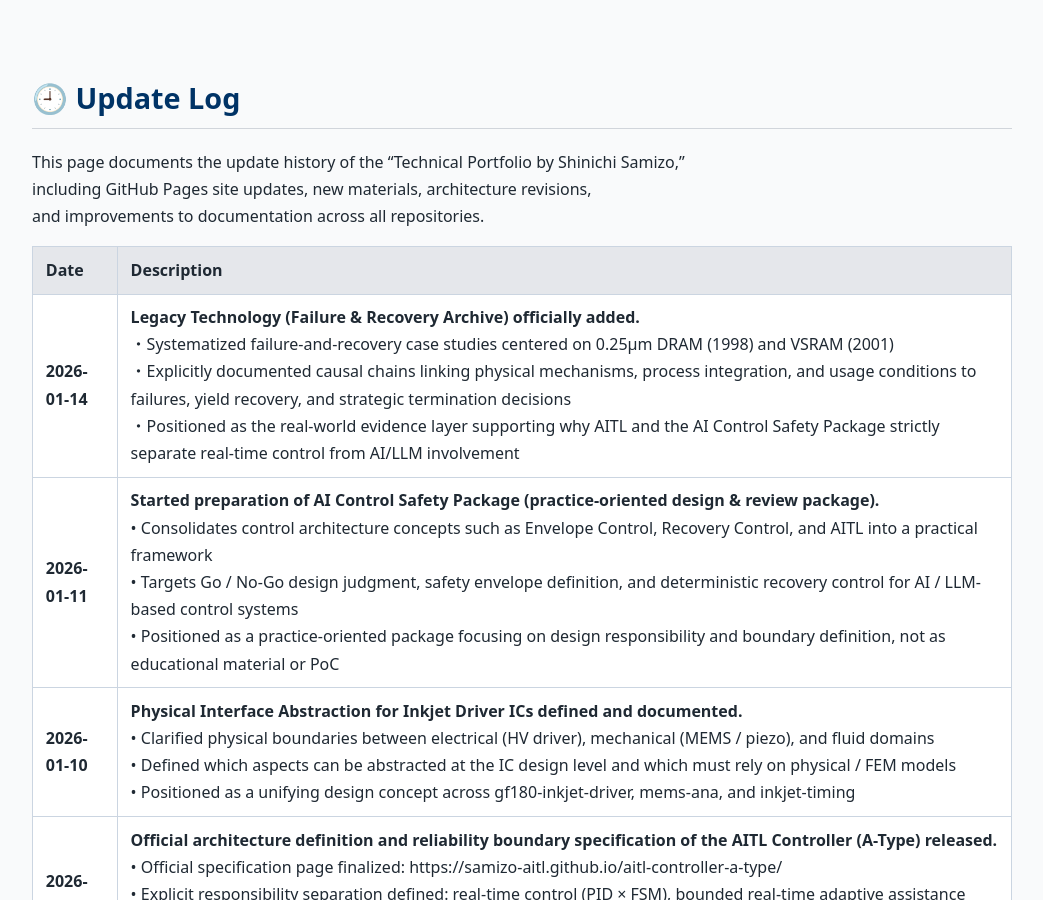
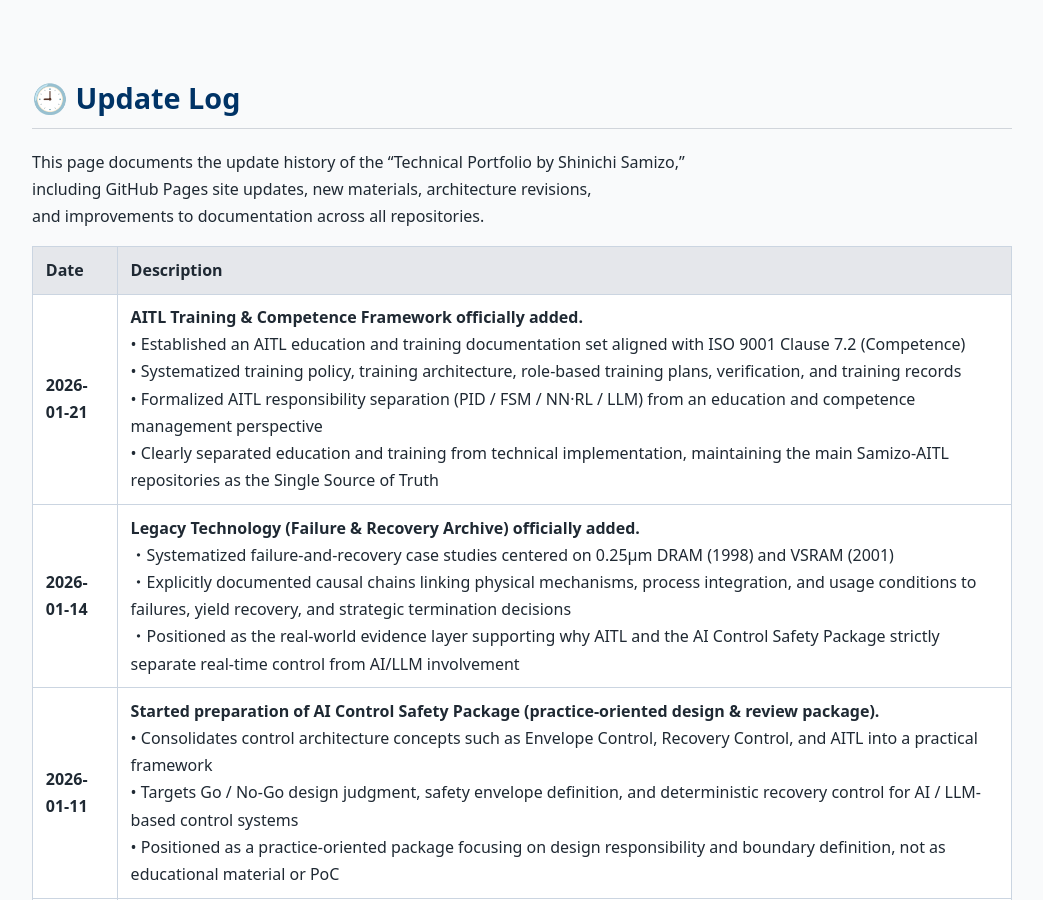
Before and after one commit to Samizo-AITL/Samizo-AITL.github.io, a Jekyll site: the page built from about/update/en/index.md, in a window 1280 px wide and 900 px high. Shown: the whole window, without its empty margins (118-1161 px from the left). Built offline with Jekyll 4.4.1, drawn with Linux system fonts in a browser that asks for light colours.

Commit message:
Update index.md

```diff
--- a/about/update/en/index.md
+++ b/about/update/en/index.md
@@ -11,6 +11,7 @@ and improvements to documentation across all repositories.
 
 | Date       | Description                                                                 |
 |------------|-----------------------------------------------------------------------------|
+| **2026-01-21** | **AITL Training & Competence Framework officially added.**<br>• Established an AITL education and training documentation set aligned with ISO 9001 Clause 7.2 (Competence)<br>• Systematized training policy, training architecture, role-based training plans, verification, and training records<br>• Formalized AITL responsibility separation (PID / FSM / NN·RL / LLM) from an education and competence management perspective<br>• Clearly separated education and training from technical implementation, maintaining the main Samizo-AITL repositories as the Single Source of Truth |
 | **2026-01-14** | **Legacy Technology (Failure & Recovery Archive) officially added.**<br>・Systematized failure-and-recovery case studies centered on 0.25µm DRAM (1998) and VSRAM (2001)<br>・Explicitly documented causal chains linking physical mechanisms, process integration, and usage conditions to failures, yield recovery, and strategic termination decisions<br>・Positioned as the real-world evidence layer supporting why AITL and the AI Control Safety Package strictly separate real-time control from AI/LLM involvement |
 | **2026-01-11** | **Started preparation of AI Control Safety Package (practice-oriented design & review package).**<br>• Consolidates control architecture concepts such as Envelope Control, Recovery Control, and AITL into a practical framework<br>• Targets Go / No-Go design judgment, safety envelope definition, and deterministic recovery control for AI / LLM-based control systems<br>• Positioned as a practice-oriented package focusing on design responsibility and boundary definition, not as educational material or PoC |
 | **2026-01-10** | **Physical Interface Abstraction for Inkjet Driver ICs defined and documented.**<br>• Clarified physical boundaries between electrical (HV driver), mechanical (MEMS / piezo), and fluid domains<br>• Defined which aspects can be abstracted at the IC design level and which must rely on physical / FEM models<br>• Positioned as a unifying design concept across gf180-inkjet-driver, mems-ana, and inkjet-timing |
```
